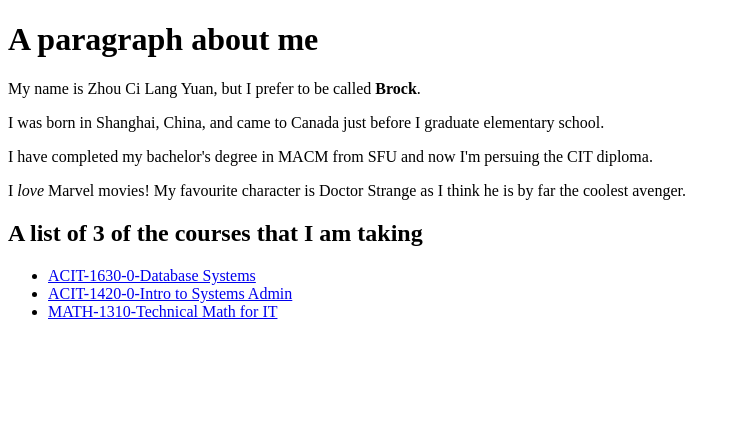
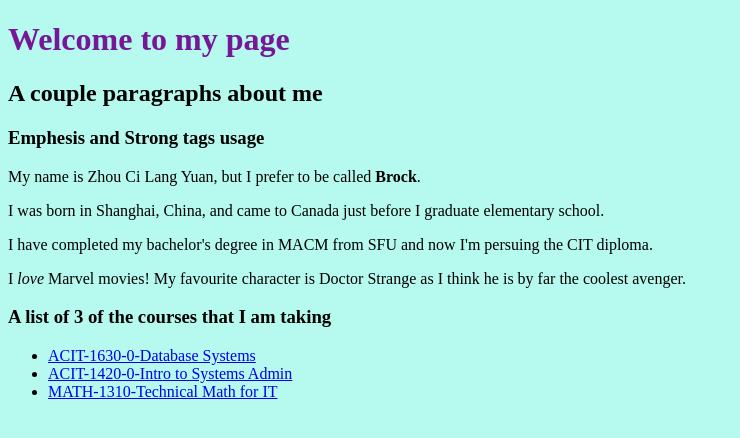
Before and after one commit to BrockY22/lab7, a plain HTML site: page index.html in a window 1280 px wide. Shown: the whole page, without its empty margins (0-740 px from the left). Drawn offline with Linux system fonts and the light colour scheme.

Commit message:
added semantics and referenced stylesheet

```diff
--- /dev/null
+++ b/css/stylesheet.css
@@ -0,0 +1,8 @@
+body {
+    background-color: #B6F9EE;
+}
+
+h1 {
+    color: #751796;
+
+}
--- a/index.html
+++ b/index.html
@@ -1,34 +1,46 @@
 <!DOCTYPE html>
 <html lang="en">
   <head>
-    <meta charset="UTF-8">
-    <title>Lab 2</title>
+    <meta charset="UTF-8" />
+    <title>Lab 3</title>
+    <link rel="stylesheet" href="css/stylesheet.css" />
   </head>
 
   <body>
-    <h1>A paragraph about me</h1>
+    <header>
+      <h1>Welcome to my page</h1>
+    </header>
+    <main>
+      <article>
+        <h2>A couple paragraphs about me</h2>
+        <section>
+          <h3>Emphesis and Strong tags usage</h3>
           <p>
             My name is Zhou Ci Lang Yuan, but I prefer to be called
             <strong>Brock</strong>.
           </p>
           <p>
-      I was born in Shanghai, China, and came to Canada just before I graduate
-      elementary school.
+            I was born in Shanghai, China, and came to Canada just before I
+            graduate elementary school.
           </p>
           <p>
             I have completed my bachelor's degree in MACM from SFU and now I'm
             persuing the CIT diploma.
           </p>
           <p>
-      I <em>love</em> Marvel movies! My favourite character is Doctor Strange as
-      I think he is by far the coolest avenger.
+            I <em>love</em> Marvel movies! My favourite character is Doctor
+            Strange as I think he is by far the coolest avenger.
           </p>
-    <h2>A list of 3 of the courses that I am taking</h2>
+        </section>
+
+        <section>
+          <h3>A list of 3 of the courses that I am taking</h3>
           <ul>
             <li>
               <a
                 href="https://www.bcit.ca/outlines/20231089206/"
                 title="course outline of ACIT-1630"
+                target="_blank"
                 >ACIT-1630-0-Database Systems</a
               >
             </li>
@@ -36,6 +48,7 @@
               <a
                 href="https://www.bcit.ca/outlines/20231089202/"
                 title="course outline of ACIT-1420"
+                target="_blank"
                 >ACIT-1420-0-Intro to Systems Admin</a
               >
             </li>
@@ -43,9 +56,16 @@
               <a
                 href="https://learn.bcit.ca/d2l/le/content/910884/viewContent/8336525/View"
                 title="course outline of MATH-1310"
+                target="_blank"
                 >MATH-1310-Technical Math for IT</a
               >
             </li>
           </ul>
+        </section>
+      </article>
+    </main>
+    <footer>
+
+    </footer>
   </body>
 </html>
```
Also changed, not shown: images/bcit_logo.png (added), images/my_image.jpg (added). Lines whose indentation alone changed are shown as unchanged.
